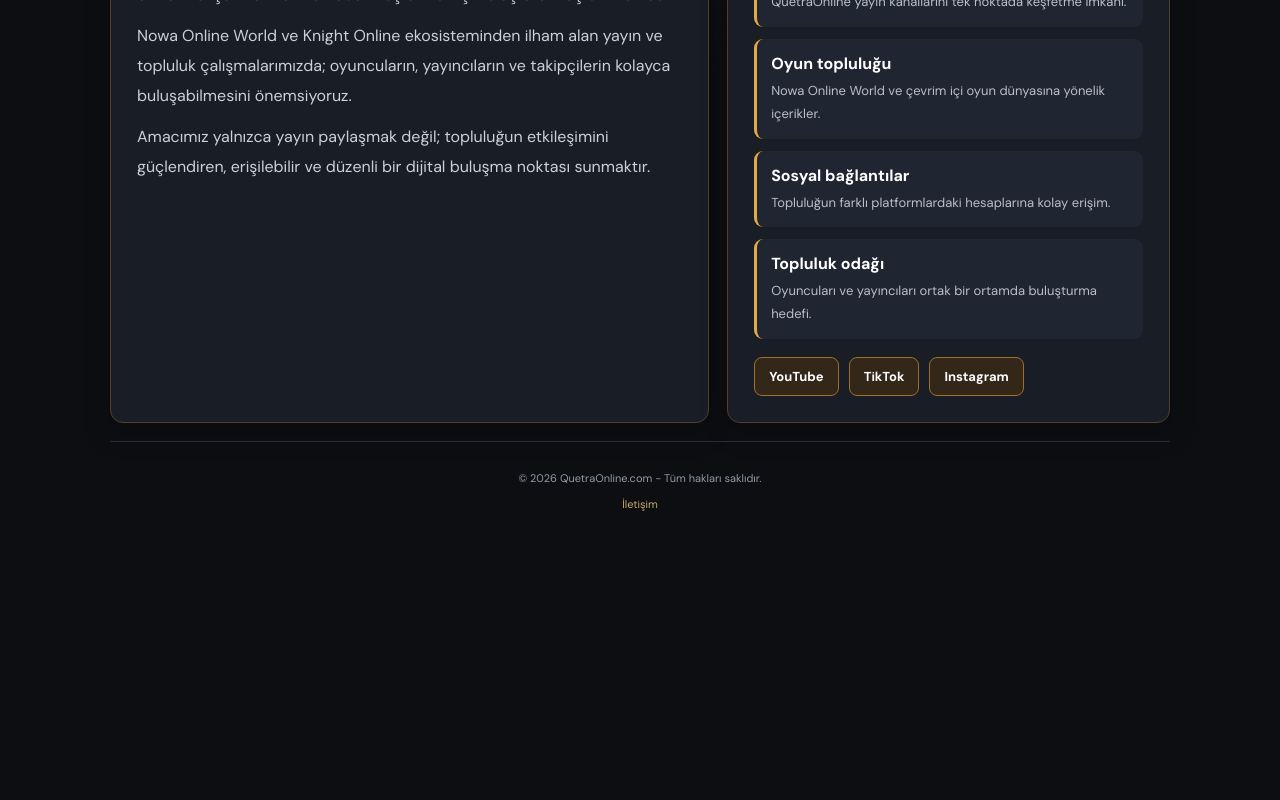
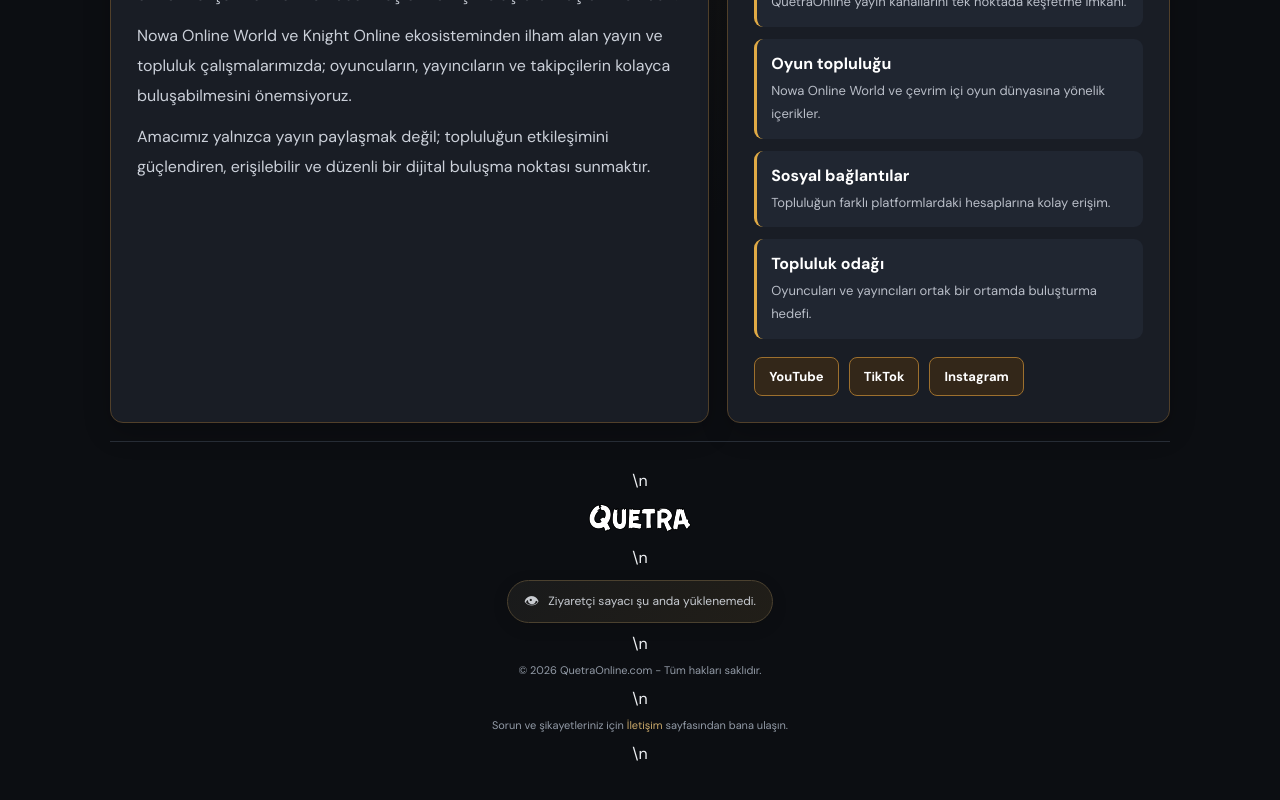
Before and after one commit to quetraonline/quetraonline, a Next.js app: page /hakkimda in a window 1280 px wide. Shown: the part 654-1454 px from the top of the page. Before the commit the page ends 1219 px from the top, so only its background shows below. Built offline with nearby package versions, Linux system fonts and the light colour scheme; no server answers.

Commit message:
Match Hakkimda footer to homepage

```diff
--- a/app/hakkimda/page.js
+++ b/app/hakkimda/page.js
@@ -1,4 +1,5 @@
 import SiteNavigation from "../components/SiteNavigation";
+import VisitorCounter from "../components/VisitorCounter";
 
 export const metadata = {
   title: "Hakkımızda | QuetraOnline",
@@ -51,7 +52,7 @@ export default function AboutPage() {
             </div>
           </aside>
         </section>
-        <footer className="site-footer"><p>© 2026 QuetraOnline.com - Tüm hakları saklıdır.</p><p><a href="/iletisim">İletişim</a></p></footer>
+        <footer className="site-footer" id="contact">\n          <img className="footer-logo" src="/quetra-logo.svg?v=20261108" alt="QuetraOnline" />\n          <VisitorCounter />\n          <p>© 2026 QuetraOnline.com - Tüm hakları saklıdır.</p>\n          <p>Sorun ve şikayetleriniz için <a href="/iletisim">İletişim</a> sayfasından bana ulaşın.</p>\n        </footer>
       </div>
       <style>{`
         .about-page{padding-top:42px}
```
